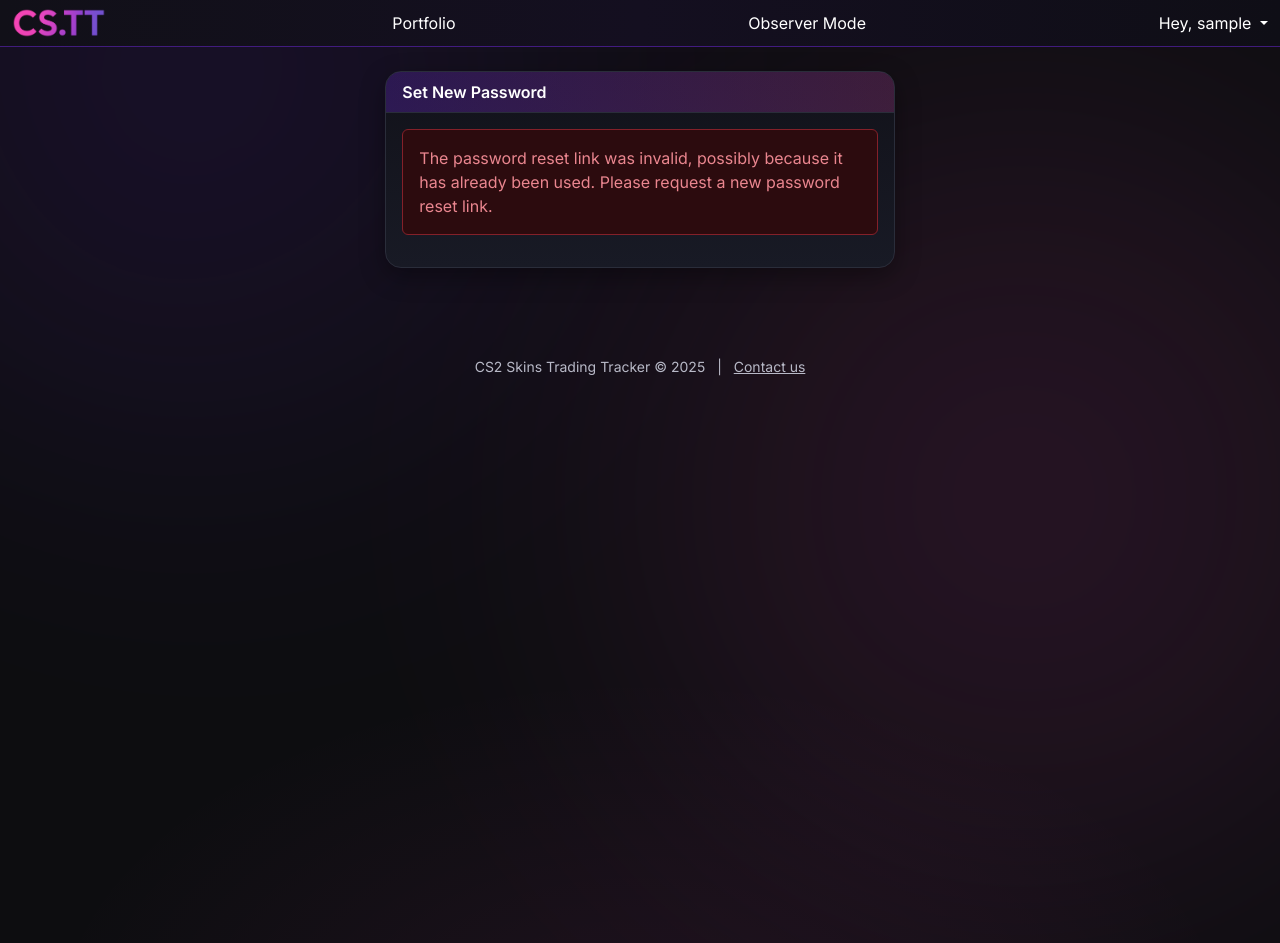
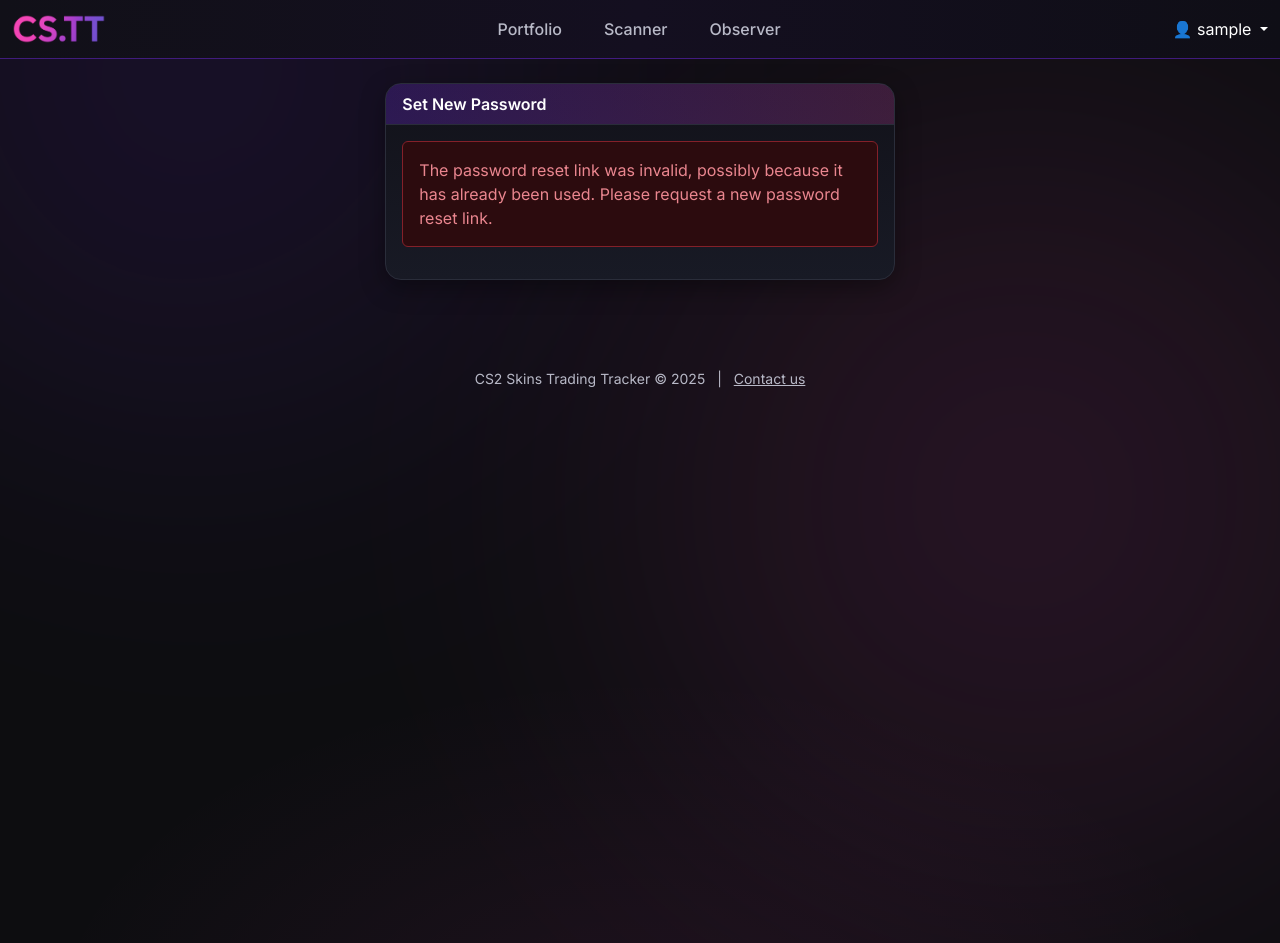
Before and after one commit to FCancella/Skins-Trading-Tracker, a Django app: a page that uses templates/base.html in a window 1280 px wide. Run offline with Django 4.2, Linux system fonts and the light colour scheme; the visitor is signed in with stand-in values (Sample User, id 1).

Commit message:
Design + Permissions

```diff
--- a/static/styles.css
+++ b/static/styles.css
@@ -24,6 +24,33 @@ body{
   background: linear-gradient(90deg, #111018 0%, #140f20 50%, #0f0e16 100%);
 }
 .border-purple{ border-color: rgba(122,43,246,.45)!important; }
+
+/* --- Custom Nav Links --- */
+#main-nav {
+  gap: 0.5rem; /* Espaçamento entre os links */
+}
+
+.nav-link-custom {
+  padding: 0.5rem 1rem;
+  border-radius: 8px;
+  text-decoration: none;
+  font-weight: 500;
+  color: var(--fg-2);
+  background-color: transparent;
+  border: 1px solid transparent;
+  transition: background-color 0.2s ease-in-out, color 0.2s ease-in-out, border-color 0.2s ease-in-out;
+}
+
+.nav-link-custom:hover {
+  background-color: rgba(122, 43, 246, 0.1);
+  color: var(--fg-1);
+}
+
+.nav-link-custom.active {
+  background-color: rgba(122, 43, 246, 0.25);
+  color: #fff;
+  border-color: rgba(122, 43, 246, 0.5);
+}
 
 /* Cards */
 .card{
--- a/templates/base.html
+++ b/templates/base.html
@@ -28,22 +28,27 @@
       <div class="container-xxl d-flex justify-content-between align-items-center">
         <div class="d-flex align-items-center">
           <a href="{% url 'home' %}">
-            <img src="{% static 'CSTT logo.png' %}" alt="CS2 Skins Trading Tracker Logo" style="height: 30px; margin-right: 10px;">
+            <img src="{% static 'CSTT logo.png' %}" alt="CS2 Skins Trading Tracker Logo" style="height: 30px;">
           </a>
         </div>
-        {% if user.is_authenticated %}
-          <a class="nav-link text-white me-3"   href="{% url 'index' %}">Portfolio</a>
-          <!-- <a class="nav-link text-white me-3" href="{% url 'subscription_details' %}">Assinatura</a> -->
-        {% endif %}
-        <a class="nav-link text-white me-3" href="{% url 'observer' %}">Observer Mode</a>
+
+        <div class="d-flex align-items-center flex-grow-1 justify-content-center" id="main-nav">
+            {% if user.is_authenticated %}
+              <a class="nav-link-custom {% if request.resolver_match.url_name == 'index' %}active{% endif %}" href="{% url 'index' %}">Portfolio</a>
+              {% if user.is_staff %}
+              <a class="nav-link-custom {% if request.resolver_match.url_name == 'scanner_list' %}active{% endif %}" href="{% url 'scanner_list' %}">Scanner</a>
+              {% endif %}
+            {% endif %}
+            <a class="nav-link-custom {% if request.resolver_match.url_name == 'observer' %}active{% endif %}" href="{% url 'observer' %}">Observer</a>
+        </div>
+
         <div>
           {% if user.is_authenticated %}
             <div class="dropdown">
               <a href="#" class="nav-link dropdown-toggle text-white" role="button" data-bs-toggle="dropdown" aria-expanded="false">
-                Hey, {{ user.username }}
+                👤 {{ user.username }}
               </a>
               <ul class="dropdown-menu dropdown-menu-dark dropdown-menu-end">
-                <li><a class="dropdown-item" href="{% url 'scanner_list' %}">Scanner</a></li>
                 <li><a class="dropdown-item" href="{% url 'subscription_details' %}">Assinatura</a></li>
                 <li><hr class="dropdown-divider"></li>
                 <li><a class="dropdown-item" href="#" data-bs-toggle="modal" data-bs-target="#profileSettingsModal">Settings</a></li>
@@ -66,7 +71,6 @@
         </div>
       </div>
     </nav>
-
     <main class="container-xxl py-4">
       {% block content %}{% endblock %}
     </main>
```
Also changed, not shown: templates/registration/password_reset_email.html (+5 -7 lines).
